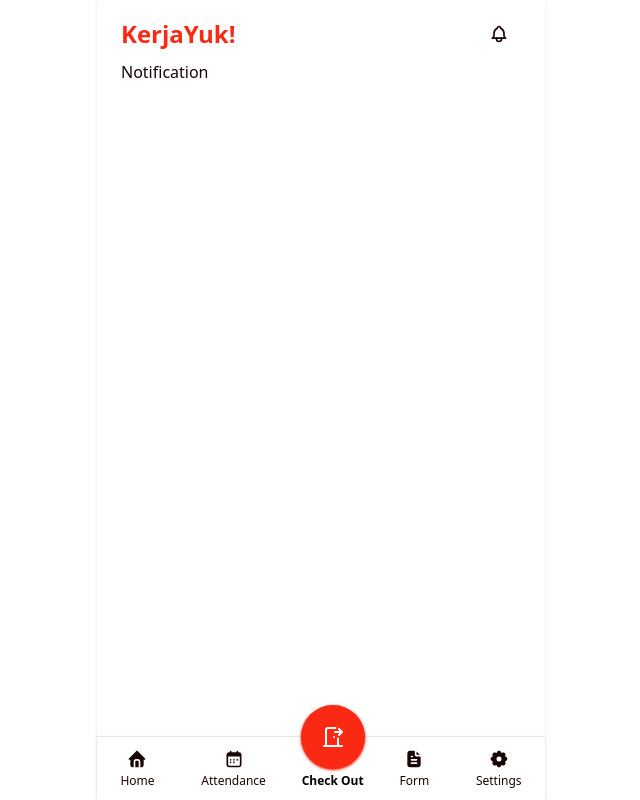
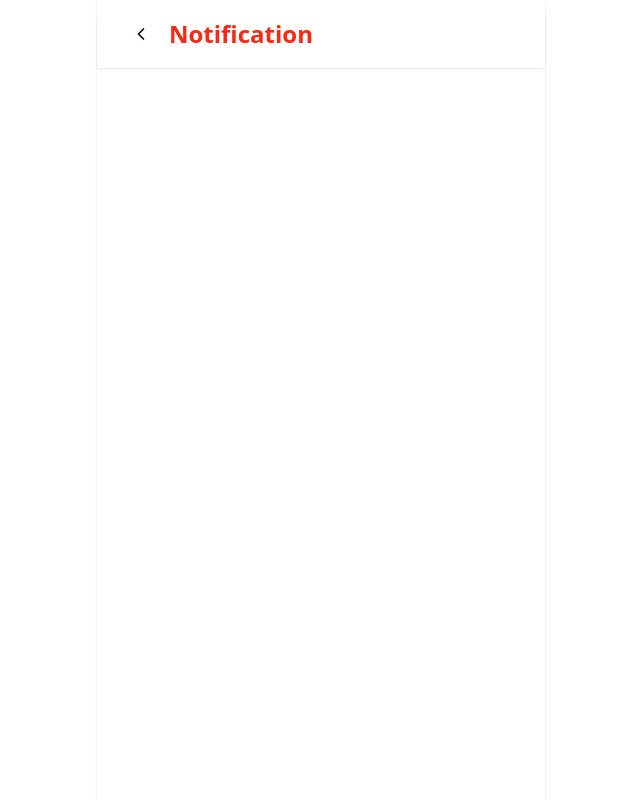
Before and after one commit to aldiero141/kerja-yuk, a React (Vite) app: page /notification in a window 1280 px wide. Shown: the whole page, without its empty margins (319-959 px from the left). Built offline with nearby package versions, Linux system fonts and the light colour scheme.

Commit message:
feat: notification page header

```diff
--- a/src/components/home-page/HomeOnlineStatus.tsx
+++ b/src/components/home-page/HomeOnlineStatus.tsx
@@ -1,4 +1,3 @@
-import { Card, CardContent } from "../ui/card";
 import { Button } from "../ui/button";
 
 const users = [
--- /dev/null
+++ b/src/components/notification/NotificationHeader.tsx
@@ -0,0 +1,20 @@
+import { IconChevronLeft } from "@tabler/icons-react";
+import { Button } from "@/components/ui/button";
+import { useNavigate } from "react-router";
+
+export default function NotificationHeader() {
+  const navigate = useNavigate();
+  return (
+    <nav className="flex items-center gap-2 mt-2 px-6 pb-4 shadow-[0_1px_2px_0px] shadow-black/10">
+      <Button
+        variant="ghost"
+        type="button"
+        onClick={() => navigate(-1)}
+        className="w-10"
+      >
+        <IconChevronLeft className="size-5" />
+      </Button>
+      <h1 className="text-2xl font-bold text-primary">Notification</h1>
+    </nav>
+  );
+}
--- /dev/null
+++ b/src/components/notification/NotificationList.tsx
@@ -0,0 +1,3 @@
+export default function NotificationList() {
+  return <div>NotificationList</div>;
+}
--- a/src/pages/Notification.tsx
+++ b/src/pages/Notification.tsx
@@ -1,3 +1,9 @@
+import NotificationHeader from "@/components/notification/NotificationHeader";
+
 export default function NotificationPage() {
-  return <div>Notification</div>;
+  return (
+    <div className="mx-auto w-full h-full pt-2 bg-white max-w-md shadow-sm flex flex-col justify-between flex flex-col gap-2 w-full min-h-screen">
+      <NotificationHeader />
+    </div>
+  );
 }
--- a/src/routes/index.tsx
+++ b/src/routes/index.tsx
@@ -11,11 +11,10 @@ import Settings from "../pages/Settings";
 const router = createBrowserRouter([
   { path: "*", element: <NotFound /> },
   { path: "/", element: <Navigate to="/home" replace /> },
-
+  { path: "/notification", element: <Notification /> },
   {
     element: <MobileLayout />,
     children: [
-      { path: "/notification", element: <Notification /> },
       { path: "/home", element: <Home /> },
       { path: "/attendance", element: <Attendance /> },
       { path: "/form", element: <Form /> },
```
